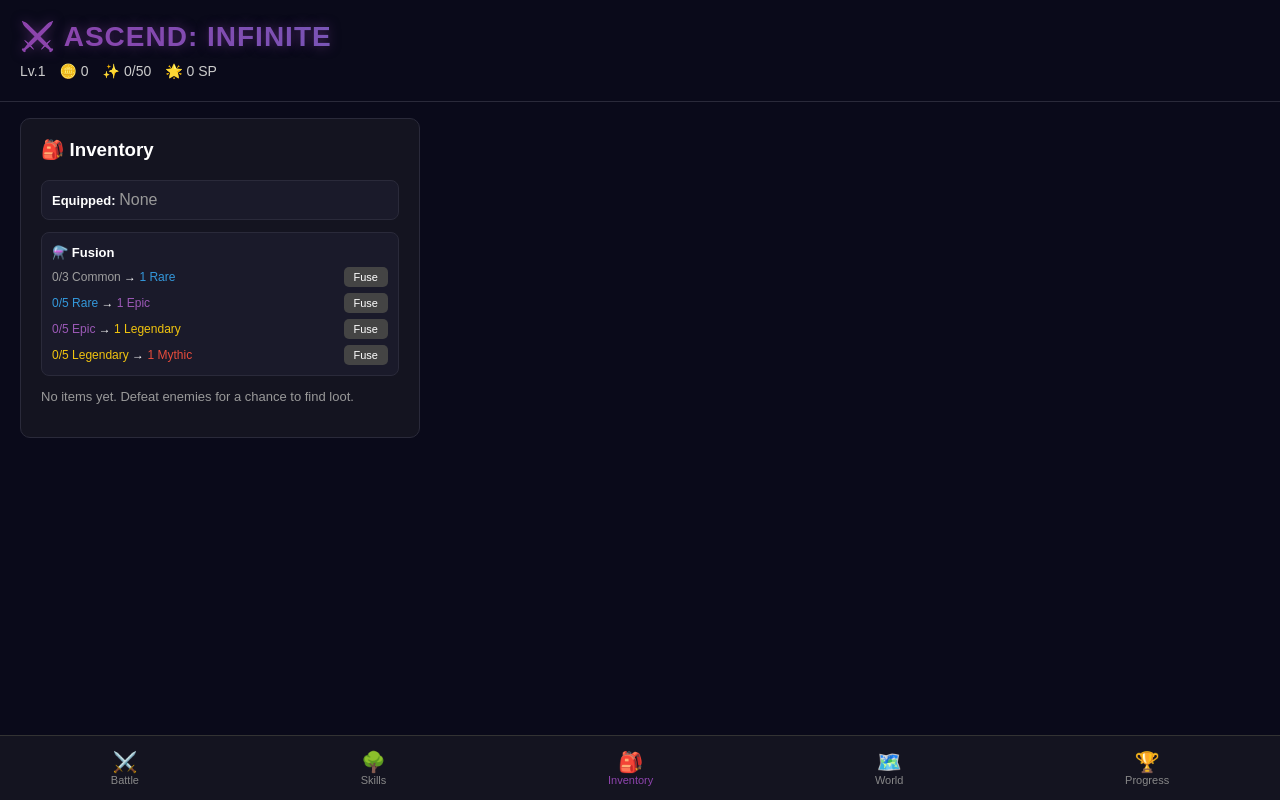
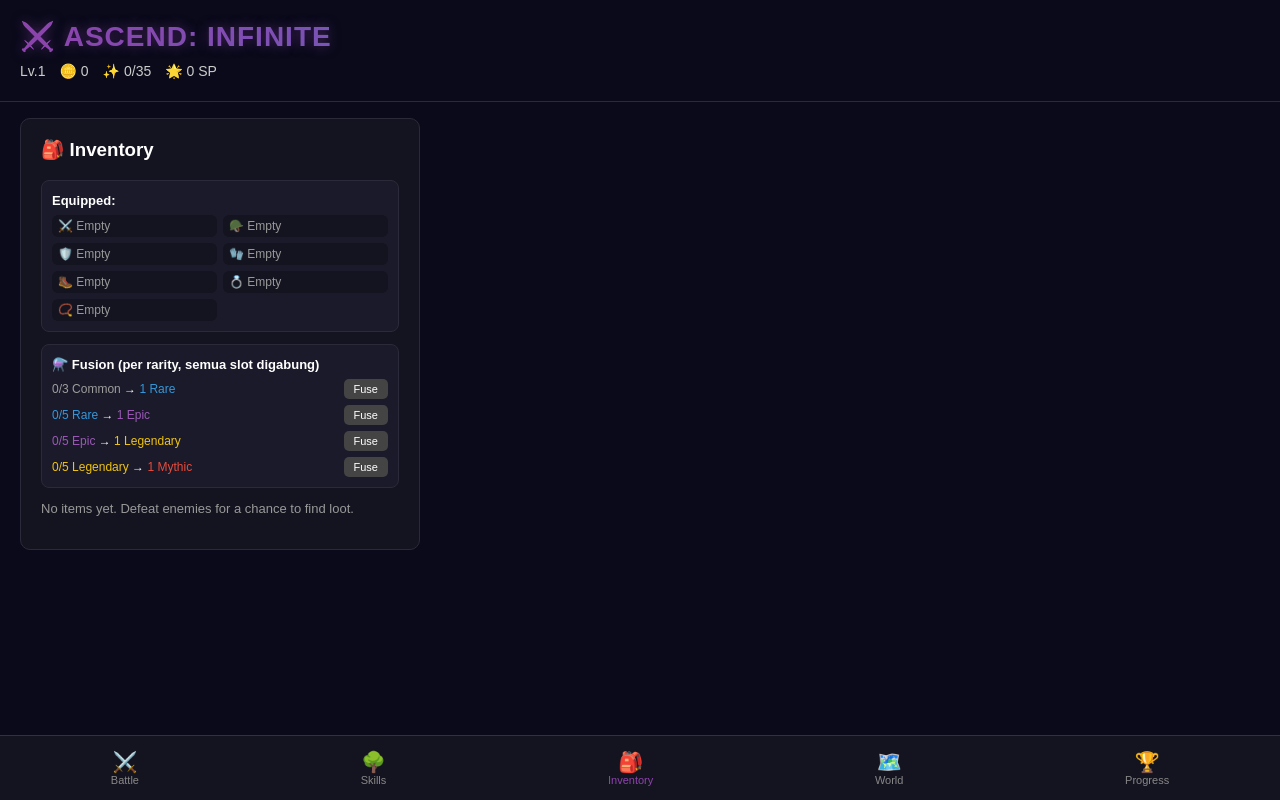
Before and after one commit to baidawi433/ascend-infinite, a React (Vite) app: page / in a window 1280 px wide. Both pictures are taken after a click on the button "🎒 Inventory". Built offline with nearby package versions, Linux system fonts and the light colour scheme.

Commit message:
feat: add multi equipment slot system (weapon, helmet, armor, gloves, boots, ring, amulet)

```diff
--- a/src/components/InventoryPanel.jsx
+++ b/src/components/InventoryPanel.jsx
@@ -1,19 +1,34 @@
 // InventoryPanel.jsx
-import { rarityConfig, rarityOrder, fusionRequirement } from "../game/equipment";
+import { rarityConfig, rarityOrder, fusionRequirement, slotList, slotConfig } from "../game/equipment";
 import { canFuse, fuseItems, getNextRarity } from "../game/useFusion";
 
 function InventoryPanel({ gameState, setGameState }) {
   function handleEquip(item) {
-    setGameState((prev) => ({ ...prev, equippedWeapon: item }));
+    setGameState((prev) => ({
+      ...prev,
+      equippedItems: { ...prev.equippedItems, [item.slot]: item },
+    }));
+  }
+
+  function handleUnequip(slot) {
+    setGameState((prev) => ({
+      ...prev,
+      equippedItems: { ...prev.equippedItems, [slot]: null },
+    }));
   }
 
   function handleSell(item) {
-    setGameState((prev) => ({
+    setGameState((prev) => {
+      const isEquipped = prev.equippedItems[item.slot]?.instanceId === item.instanceId;
+      return {
         ...prev,
         gold: prev.gold + item.sellPrice,
         inventory: prev.inventory.filter((i) => i.instanceId !== item.instanceId),
-      equippedWeapon: prev.equippedWeapon?.instanceId === item.instanceId ? null : prev.equippedWeapon,
-    }));
+        equippedItems: isEquipped
+          ? { ...prev.equippedItems, [item.slot]: null }
+          : prev.equippedItems,
+      };
+    });
   }
 
   function handleFuse(rarity) {
@@ -24,19 +39,30 @@ function InventoryPanel({ gameState, setGameState }) {
     <div className="panel-card">
       <h3 style={{ marginTop: 0 }}>🎒 Inventory</h3>
 
+      {/* Equipped Items - 7 slot */}
       <div style={{ marginBottom: "12px", padding: "10px", background: "#1a1a2a", borderRadius: "8px", border: "1px solid var(--color-border)" }}>
-        <strong style={{ fontSize: "13px" }}>Equipped: </strong>
-        {gameState.equippedWeapon ? (
-          <span style={{ color: rarityConfig[gameState.equippedWeapon.rarity].color }}>
-            {gameState.equippedWeapon.name} (+{gameState.equippedWeapon.damageBonus} Dmg)
-          </span>
+        <strong style={{ fontSize: "13px" }}>Equipped:</strong>
+        <div style={{ display: "grid", gridTemplateColumns: "1fr 1fr", gap: "6px", marginTop: "6px" }}>
+          {slotList.map((slot) => {
+            const item = gameState.equippedItems[slot];
+            const slotInfo = slotConfig[slot];
+            return (
+              <div key={slot} style={{ fontSize: "12px", padding: "4px 6px", background: "#141420", borderRadius: "6px" }}>
+                <span>{slotInfo.emoji} </span>
+                {item ? (
+                  <span style={{ color: rarityConfig[item.rarity].color }}>{item.name}</span>
                 ) : (
-          <span style={{ color: "var(--color-text-muted)" }}>None</span>
+                  <span style={{ color: "var(--color-text-muted)" }}>Empty</span>
                 )}
               </div>
+            );
+          })}
+        </div>
+      </div>
 
+      {/* Fusion Panel */}
       <div style={{ marginBottom: "12px", padding: "10px", background: "#1a1a2a", borderRadius: "8px", border: "1px solid var(--color-border)" }}>
-        <strong style={{ fontSize: "13px" }}>⚗️ Fusion</strong>
+        <strong style={{ fontSize: "13px" }}>⚗️ Fusion (per rarity, semua slot digabung)</strong>
         {rarityOrder.slice(0, -1).map((rarity) => {
           const config = rarityConfig[rarity];
           const nextRarity = getNextRarity(rarity);
@@ -70,7 +96,9 @@ function InventoryPanel({ gameState, setGameState }) {
 
       {gameState.inventory.map((item) => {
         const config = rarityConfig[item.rarity];
-        const isEquipped = gameState.equippedWeapon?.instanceId === item.instanceId;
+        const slotInfo = slotConfig[item.slot];
+        const isEquipped = gameState.equippedItems[item.slot]?.instanceId === item.instanceId;
+        const statLabel = item.statType === "damageBonus" ? "Dmg" : "HP";
 
         return (
           <div
@@ -82,19 +110,27 @@ function InventoryPanel({ gameState, setGameState }) {
             }}
           >
             <div>
-              <strong style={{ color: config.color }}>{item.name}</strong>
+              <strong style={{ color: config.color }}>{slotInfo.emoji} {item.name}</strong>
               <p style={{ margin: 0, fontSize: "12px", color: "var(--color-text-muted)" }}>
-                {config.label} · +{item.damageBonus} Dmg
+                {config.label} {slotInfo.label} · +{item.statValue} {statLabel}
               </p>
             </div>
             <div style={{ display: "flex", gap: "6px" }}>
+              {isEquipped ? (
+                <button
+                  onClick={() => handleUnequip(item.slot)}
+                  style={{ padding: "4px 10px", background: "#444", color: "white", border: "none", borderRadius: "5px", cursor: "pointer", fontSize: "12px" }}
+                >
+                  Unequip
+                </button>
+              ) : (
                 <button
                   onClick={() => handleEquip(item)}
-                disabled={isEquipped}
-                style={{ padding: "4px 10px", background: isEquipped ? "#444" : "var(--color-success)", color: "white", border: "none", borderRadius: "5px", cursor: isEquipped ? "default" : "pointer", fontSize: "12px" }}
+                  style={{ padding: "4px 10px", background: "var(--color-success)", color: "white", border: "none", borderRadius: "5px", cursor: "pointer", fontSize: "12px" }}
                 >
-                {isEquipped ? "Equipped" : "Equip"}
+                  Equip
                 </button>
+              )}
               <button
                 onClick={() => handleSell(item)}
                 style={{ padding: "4px 10px", background: "var(--color-danger)", color: "white", border: "none", borderRadius: "5px", cursor: "pointer", fontSize: "12px" }}
--- a/src/game/GameState.js
+++ b/src/game/GameState.js
@@ -15,7 +15,15 @@ export const initialGameState = {
   soul: 0,
   ascensionCount: 0,
   inventory: [],
-  equippedWeapon: null,
+  equippedItems: {
+    weapon: null,
+    helmet: null,
+    armor: null,
+    gloves: null,
+    boots: null,
+    ring: null,
+    amulet: null,
+  },
   totalKills: 0,
   totalGoldEarned: 0,
   completedQuests: [],
--- a/src/game/equipment.js
+++ b/src/game/equipment.js
@@ -1,27 +1,38 @@
 // equipment.js
-// Data equipment dengan rarity, drop chance, dan aturan fusion
+// Data equipment dengan rarity, slot, dan aturan fusion
 
 export const rarityOrder = ["common", "rare", "epic", "legendary", "mythic"];
 
 export const rarityConfig = {
-  common:    { label: "Common",    color: "#9e9e9e", dropChance: 0.70, sellPrice: 5,   damageBonus: 2 },
-  rare:      { label: "Rare",      color: "#3498db", dropChance: 0.20, sellPrice: 20,  damageBonus: 6 },
-  epic:      { label: "Epic",      color: "#9b59b6", dropChance: 0.08, sellPrice: 60,  damageBonus: 15 },
-  legendary: { label: "Legendary", color: "#f1c40f", dropChance: 0.018, sellPrice: 200, damageBonus: 40 },
-  mythic:    { label: "Mythic",    color: "#e74c3c", dropChance: 0.002, sellPrice: 800, damageBonus: 100 },
+  common:    { label: "Common",    color: "#9e9e9e", dropChance: 0.70, sellPrice: 5,   statBonus: 2 },
+  rare:      { label: "Rare",      color: "#3498db", dropChance: 0.20, sellPrice: 20,  statBonus: 6 },
+  epic:      { label: "Epic",      color: "#9b59b6", dropChance: 0.08, sellPrice: 60,  statBonus: 15 },
+  legendary: { label: "Legendary", color: "#f1c40f", dropChance: 0.018, sellPrice: 200, statBonus: 40 },
+  mythic:    { label: "Mythic",    color: "#e74c3c", dropChance: 0.002, sellPrice: 800, statBonus: 100 },
 };
 
-// Berapa item dibutuhkan untuk fusion ke rarity berikutnya
 export const fusionRequirement = {
-  common: 3,   // 3 Common -> 1 Rare
-  rare: 5,     // 5 Rare -> 1 Epic
-  epic: 5,     // 5 Epic -> 1 Legendary
-  legendary: 5, // 5 Legendary -> 1 Mythic
+  common: 3,
+  rare: 5,
+  epic: 5,
+  legendary: 5,
 };
 
-const weaponNames = ["Rusty Sword", "Iron Blade", "Flame Sword", "Void Staff", "Storm Axe"];
+// Setiap slot punya nama item dan jenis bonus yang berbeda
+export const slotList = ["weapon", "helmet", "armor", "gloves", "boots", "ring", "amulet"];
 
-export function rollItemDrop() {
+export const slotConfig = {
+  weapon: { label: "Weapon", emoji: "⚔️", names: ["Rusty Sword", "Iron Blade", "Flame Sword", "Void Staff", "Storm Axe"], statType: "damageBonus" },
+  helmet: { label: "Helmet", emoji: "🪖", names: ["Leather Cap", "Iron Helm", "Dragon Helm"], statType: "hpBonus" },
+  armor: { label: "Armor", emoji: "🛡️", names: ["Cloth Robe", "Chainmail", "Plate Armor"], statType: "hpBonus" },
+  gloves: { label: "Gloves", emoji: "🧤", names: ["Cloth Gloves", "Iron Gauntlets", "Shadow Gloves"], statType: "damageBonus" },
+  boots: { label: "Boots", emoji: "🥾", names: ["Worn Boots", "Steel Boots", "Wind Walkers"], statType: "hpBonus" },
+  ring: { label: "Ring", emoji: "💍", names: ["Copper Ring", "Silver Band", "Ring of Power"], statType: "damageBonus" },
+  amulet: { label: "Amulet", emoji: "📿", names: ["Bone Amulet", "Crystal Pendant", "Amulet of Ascension"], statType: "hpBonus" },
+};
+
+// Menggulung dadu rarity, lalu buat item baru untuk slot tertentu (acak jika tidak ditentukan)
+export function rollItemDrop(forcedSlot) {
   const roll = Math.random();
   let cumulative = 0;
   let chosenRarity = "common";
@@ -34,28 +45,34 @@ export function rollItemDrop() {
     }
   }
 
+  const slot = forcedSlot || slotList[Math.floor(Math.random() * slotList.length)];
   const config = rarityConfig[chosenRarity];
-  const name = weaponNames[Math.floor(Math.random() * weaponNames.length)];
+  const slotInfo = slotConfig[slot];
+  const name = slotInfo.names[Math.floor(Math.random() * slotInfo.names.length)];
 
   return {
     instanceId: `${Date.now()}-${Math.random().toString(36).slice(2, 8)}`,
     name,
+    slot,
     rarity: chosenRarity,
-    damageBonus: config.damageBonus,
+    statType: slotInfo.statType,
+    statValue: config.statBonus,
     sellPrice: config.sellPrice,
   };
 }
 
-// Membuat item hasil fusion dengan rarity yang lebih tinggi
-export function createFusedItem(newRarity) {
+export function createFusedItem(newRarity, slot) {
   const config = rarityConfig[newRarity];
-  const name = weaponNames[Math.floor(Math.random() * weaponNames.length)];
+  const slotInfo = slotConfig[slot];
+  const name = slotInfo.names[Math.floor(Math.random() * slotInfo.names.length)];
 
   return {
     instanceId: `${Date.now()}-${Math.random().toString(36).slice(2, 8)}`,
     name: `${config.label} ${name}`,
+    slot,
     rarity: newRarity,
-    damageBonus: config.damageBonus,
+    statType: slotInfo.statType,
+    statValue: config.statBonus,
     sellPrice: config.sellPrice,
   };
 }
--- a/src/game/formulas.js
+++ b/src/game/formulas.js
@@ -1,12 +1,16 @@
 // formulas.js
-// Kumpulan formula perhitungan game (harga upgrade, xp untuk naik level, dll)
+// Kumpulan formula perhitungan game
 
-// Harga upgrade damage berikutnya, makin mahal tiap level
+// Harga upgrade damage berikutnya.
+// Growth rate 1.12 dipilih supaya tetap terjangkau sampai damage menengah,
+// lalu mulai terasa mahal di damage tinggi (mendorong pemain cari sumber damage lain: skill, equipment).
 export function getUpgradeCost(currentDamage) {
-  return Math.floor(10 * Math.pow(1.15, currentDamage));
+  return Math.floor(8 * Math.pow(1.12, currentDamage));
 }
 
-// Berapa XP dibutuhkan untuk naik ke level berikutnya
+// XP dibutuhkan untuk naik level.
+// Growth rate 1.15 dipilih supaya level 1-10 terasa cepat (beberapa kill saja),
+// lalu melandai secukupnya di level menengah-tinggi.
 export function getXpToNextLevel(level) {
-  return Math.floor(50 * Math.pow(1.2, level - 1));
+  return Math.floor(35 * Math.pow(1.15, level - 1));
 }
--- a/src/game/useFusion.js
+++ b/src/game/useFusion.js
@@ -5,7 +5,7 @@ import { rarityOrder, fusionRequirement, createFusedItem } from "./equipment";
 
 export function getNextRarity(rarity) {
   const index = rarityOrder.indexOf(rarity);
-  if (index === -1 || index === rarityOrder.length - 1) return null; // sudah rarity tertinggi
+  if (index === -1 || index === rarityOrder.length - 1) return null;
   return rarityOrder[index + 1];
 }
 
@@ -28,9 +28,10 @@ export function fuseItems(rarity, gameState, setGameState) {
 
   if (itemsOfRarity.length < requiredCount) return;
 
-  // Ambil sejumlah item yang dibutuhkan untuk dihapus
   const idsToRemove = itemsOfRarity.slice(0, requiredCount).map((item) => item.instanceId);
-  const newItem = createFusedItem(nextRarity);
+  // Hasil fusion memakai slot dari item pertama yang dipakai (item-item lain dianggap "bahan")
+  const resultSlot = itemsOfRarity[0].slot;
+  const newItem = createFusedItem(nextRarity, resultSlot);
 
   setGameState((prev) => ({
     ...prev,
```
Also changed, not shown: src/App.jsx (+8 -1 lines). Lines whose indentation alone changed are shown as unchanged.
